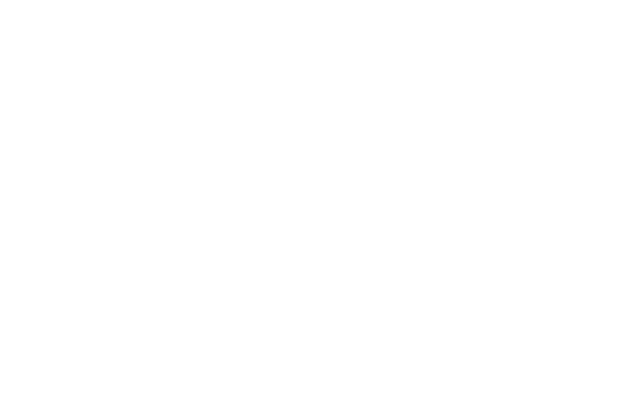
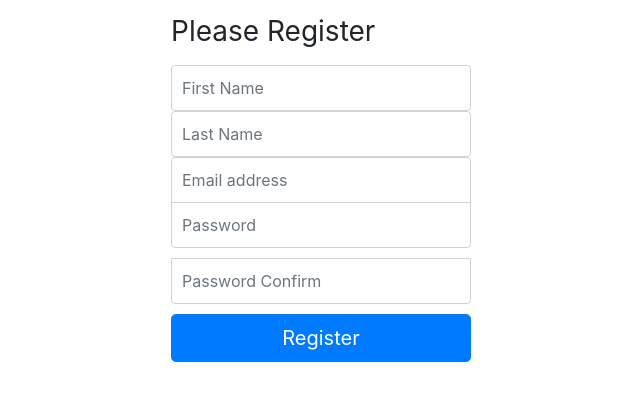
Before and after one commit to brensaud/dashboard_frontend, a React (Create React App) app: page /register in a window 1280 px wide. Shown: the top 400 px of the page, without its empty margins (319-959 px from the left). Built offline with nearby package versions, Linux system fonts and the light colour scheme.

Commit message:
register form completed

```diff
--- a/src/App.tsx
+++ b/src/App.tsx
@@ -7,6 +7,7 @@
 import Dashboard from "./secure/Dashboard";
 import Users from "./secure/components/Users";
 import Login from "./public/Login";
+import Register from "./public/Register";
 
 function App() {
   return (
@@ -15,6 +16,7 @@
         <Route path="/" exact component={Dashboard} />
         <Route path="/users" component={Users} />
         <Route path="/login" component={Login} />
+        <Route path="/register" component={Register} />
       </BrowserRouter>
     </div>
   );
--- a/src/public/Login.tsx
+++ b/src/public/Login.tsx
@@ -6,7 +6,6 @@
 class Login extends Component {
     render() {
         return (
-            <React.Fragment>
             <form className="form-signin">
                 <h1 className="h3 mb-3 font-weight-normal">Please sign in</h1>
                 <label htmlFor="inputEmail" className="sr-only">Email address</label>
@@ -21,7 +20,6 @@
                 <button className="btn btn-lg btn-primary btn-block" type="submit">Sign in</button>
                 <p className="mt-5 mb-3 text-muted">&copy; 2017-2018</p>
           </form>
-          </React.Fragment>
         );
     }
 }
--- /dev/null
+++ b/src/public/Register.tsx
@@ -0,0 +1,75 @@
+import React, { Component, SyntheticEvent } from 'react'
+
+import './Public.css';
+
+export default class Register extends Component {
+
+    first_name = '';
+    last_name = '';
+    email = '';
+    password = '';
+    password_confirm = '';
+
+    submit = (e: SyntheticEvent) => {
+        e.preventDefault();
+        console.log({
+            first_name: this.first_name,
+            last_name: this.last_name,
+            email: this.email,
+            password: this.password,
+            password_confirm: this.password_confirm
+        })
+    }
+
+    render() {
+        return (
+            <form className="form-signin" onSubmit={this.submit}>
+                <h1 className="h3 mb-3 font-weight-normal">Please Register</h1>
+
+                <label htmlFor="firstName" className="sr-only">First Name</label>
+                <input type="text" id="firstName"
+                    className="form-control"
+                    placeholder="First Name" required
+                    onChange={e => this.first_name = e.target.value}
+                />
+
+
+                <label htmlFor="lastName" className="sr-only">Last Name</label>
+                <input type="text" id="lastName"
+                    className="form-control"
+                    placeholder="Last Name" required
+                    onChange={e => this.last_name = e.target.value}
+
+                />
+
+
+                <label htmlFor="inputEmail" className="sr-only">Email address</label>
+                <input type="email" id="inputEmail"
+                    className="form-control"
+                    placeholder="Email address" required
+                    onChange={e => this.email = e.target.value}
+
+                />
+
+                <label htmlFor="Password" className="sr-only">Password</label>
+                <input type="password" id="inputPassword"
+                    className="form-control"
+                    placeholder="Password" required
+                    onChange={e => this.password = e.target.value}
+
+                />
+
+
+                <label htmlFor="passwordConfirm" className="sr-only">Password Confirm</label>
+                <input type="password" id="passwordConfirm"
+                    className="form-control"
+                    placeholder="Password Confirm" required
+                    onChange={e => this.password_confirm = e.target.value}
+                />
+
+
+                <button className="btn btn-lg btn-primary btn-block" type="submit">Register</button>
+          </form>
+        )
+    }
+}
```
